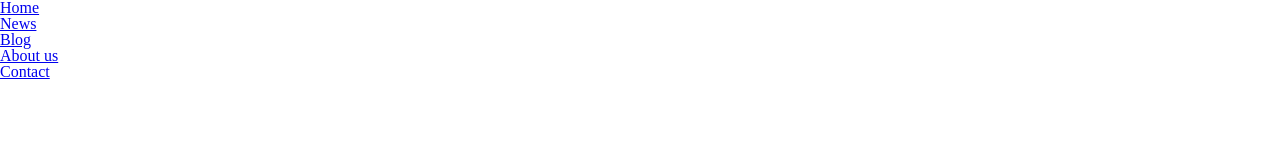
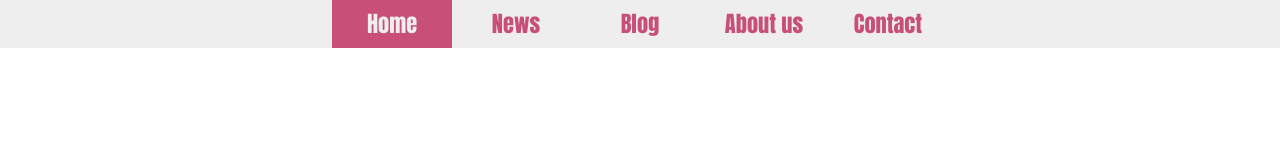
Before and after one commit to tamasvicze/simple-top-navbar, a plain HTML site: page index.html in a window 1280 px wide. Drawn offline with nearby package versions, Linux system fonts and the light colour scheme.

Commit message:
css-styles @media

```diff
--- a/index.html
+++ b/index.html
@@ -5,11 +5,12 @@
 	<meta name="viewport" content="width=device-width" initial-scale="1.0">
 	<link rel="stylesheet" type="text/css" href="main.css">
 	<link rel="stylesheet" href="https://cdnjs.cloudflare.com/ajax/libs/meyer-reset/2.0/reset.css">
+	<link rel="stylesheet" href="https://fonts.googleapis.com/css?family=Anton" >
 	</head>
 <body>
 	<nav>
 		<ul>
-    <li><a href="#">Home</a></li>
+    <li><a href="#" class="active">Home</a></li>
     <li><a href="#">News</a></li>
     <li><a href="#">Blog</a></li>
     <li><a href="#">About us</a></li>
--- a/main.css
+++ b/main.css
@@ -3,3 +3,47 @@
 * {
   box-sizing: border-box;
 }
+
+/* ==== A SIMPLE TOP NAVIGATION ==== */
+
+nav ul {
+	background-color: #eee;
+	text-align: center;
+}
+
+nav li {
+	font-family: 'Anton', sans-serif;
+	font-size: 1.4rem;
+	line-height: 3rem;
+	height: 3rem;
+	border-bottom: 1px solid #ccc;
+}
+
+nav a {
+	text-decoration: none;
+	color: #c74f78;
+	display: block;
+}
+
+nav a:hover {
+	background-color: #fff;
+	transition: background-color .3s ease-in-out;
+}
+
+nav a.active {
+	background-color: #c74f78;
+	color: #eee;
+}
+
+@media (min-width: 600px) {
+
+	nav li {
+		display: inline-block;
+		border-bottom: none;
+		width: 7.5rem;
+	}
+
+	nav {
+		font-size: 0;
+	}
+}
```
